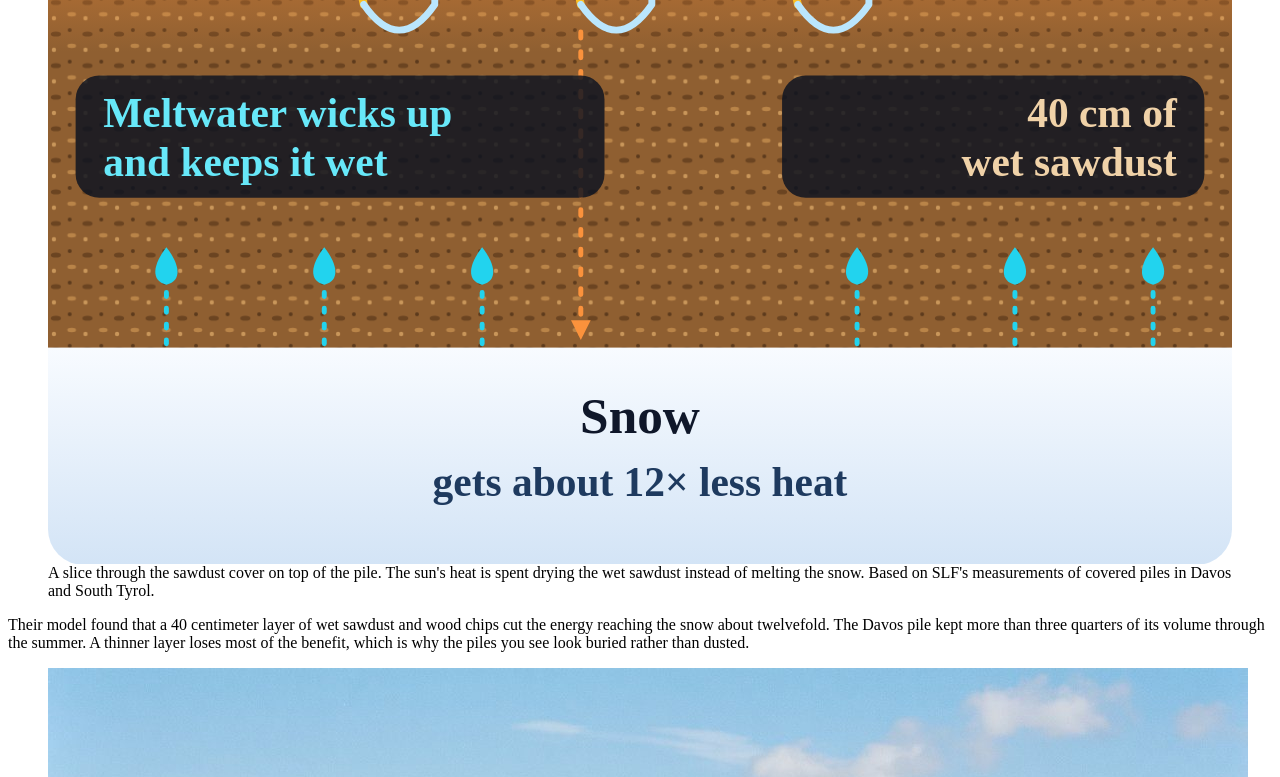
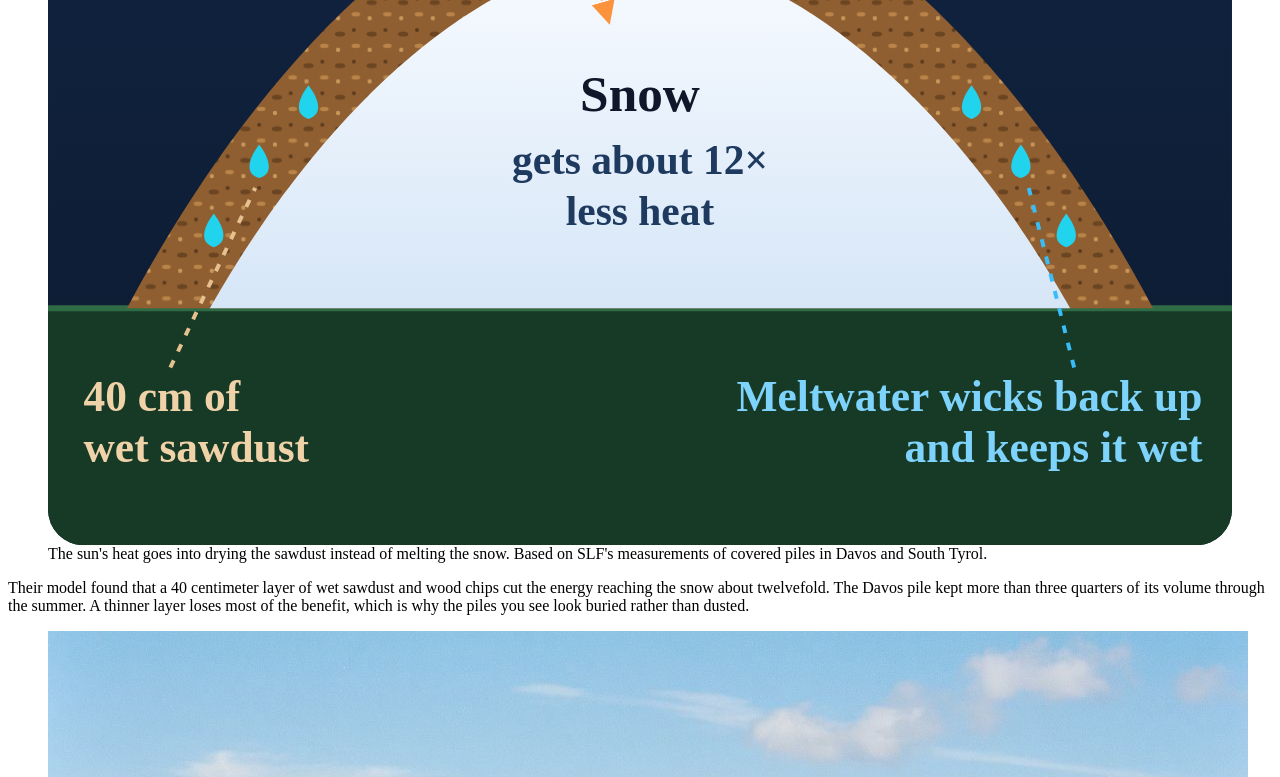
Before and after one commit to kevinm-creator/goski-website, a plain HTML site: page stories-src/snow-farming/body.html in a window 1280 px wide. Shown: the part 2382-3159 px from the top of the page. Drawn offline with Linux system fonts and the light colour scheme; files whose address does not match are found by name.

Commit message:
Sawdust diagram v6: back to the pile, with the evaporation arrows fixed
Kevin prefers the first (pile) version. Its arrows are fixed: each sun ray
now goes into the wet sawdust, turns around and comes back out as the
evaporation, so the steam visibly carries the heat away. The straight blue
arrows that looked like cold escaping through the sawdust are now plain water
drops, and a thin dashed arrow shows the little heat that reaches the snow.

Co-Authored-By: Claude Opus 5.5 <noreply@anthropic.com>

```diff
--- a/stories-src/snow-farming/body.html
+++ b/stories-src/snow-farming/body.html
@@ -17,47 +17,52 @@
 <p>Sawdust works partly like a blanket, but the clever part is that it stays wet. Researchers at the WSL Institute for Snow and Avalanche Research SLF in Davos measured covered piles in Davos and South Tyrol over a full summer. Most of the sun's energy never reached the snow. The damp sawdust and wood chips soaked it up, and as the moisture evaporated it carried that heat away into the air. Meltwater from the pile keeps wicking back up into the chips, so the cooling keeps going all summer.</p>
 
 <figure class="story-figure story-diagram">
-  <svg viewBox="0 0 600 530" role="img" aria-labelledby="sawdust-title sawdust-desc">
+  <svg viewBox="0 0 600 520" role="img" aria-labelledby="sawdust-title sawdust-desc">
     <title id="sawdust-title">How wet sawdust keeps a snow pile through summer</title>
-    <desc id="sawdust-desc">A slice through the 40 centimeter sawdust cover on a snow pile. The sun heats the top of the wet sawdust, and that heat leaves again with the water evaporating from it. Meltwater wicks back up from the snow and keeps the sawdust wet. The snow underneath gets about twelve times less heat.</desc>
+    <desc id="sawdust-desc">A snow pile under a 40 centimeter layer of wet sawdust. The sun heats the wet sawdust, and that heat goes back out into the air as the water evaporates. Only a little heat reaches the snow, about twelve times less. Meltwater wicks back up and keeps the sawdust wet.</desc>
     <defs>
-      <linearGradient id="sd-sky" x1="0" y1="0" x2="0" y2="1"><stop offset="0" stop-color="#13284a"/><stop offset="1" stop-color="#0d1c33"/></linearGradient>
-      <linearGradient id="sd-snow" x1="0" y1="0" x2="0" y2="1"><stop offset="0" stop-color="#f8fbff"/><stop offset="1" stop-color="#d3e4f6"/></linearGradient>
-      <linearGradient id="sd-warm" x1="0" y1="0" x2="0" y2="1"><stop offset="0" stop-color="#fb923c" stop-opacity=".55"/><stop offset="1" stop-color="#fb923c" stop-opacity="0"/></linearGradient>
+      <linearGradient id="sd-sky" x1="0" y1="0" x2="0" y2="1"><stop offset="0" stop-color="#13284a"/><stop offset="1" stop-color="#0c1a2e"/></linearGradient>
+      <linearGradient id="sd-snow" x1="0" y1="0" x2="0" y2="1"><stop offset="0" stop-color="#f8fbff"/><stop offset="1" stop-color="#d6e6f7"/></linearGradient>
       <pattern id="sd-chips" width="16" height="16" patternUnits="userSpaceOnUse"><rect width="16" height="16" fill="#8f5f31"/><ellipse cx="4" cy="5" rx="2.6" ry="1.3" fill="#6b4421"/><ellipse cx="12" cy="11" rx="2.2" ry="1.1" fill="#b98448"/><circle cx="11" cy="3" r="1" fill="#5c3a1c"/><circle cx="3" cy="13" r="1.1" fill="#c9965a"/></pattern>
+      <marker id="sd-sun-head" viewBox="0 0 10 10" refX="8" refY="5" markerWidth="5" markerHeight="5" orient="auto"><path d="M0 0L10 5L0 10z" fill="#fbbf24"/></marker>
+      <marker id="sd-blue-head" viewBox="0 0 10 10" refX="8" refY="5" markerWidth="4.5" markerHeight="4.5" orient="auto"><path d="M0 0L10 5L0 10z" fill="#38bdf8"/></marker>
       <marker id="sd-vap-head" viewBox="0 0 10 10" refX="8" refY="5" markerWidth="4.5" markerHeight="4.5" orient="auto"><path d="M0 0L10 5L0 10z" fill="#bae6fd"/></marker>
       <marker id="sd-heat-head" viewBox="0 0 10 10" refX="8" refY="5" markerWidth="4" markerHeight="4" orient="auto"><path d="M0 0L10 5L0 10z" fill="#fb923c"/></marker>
     </defs>
-    <path d="M18 0H582a18 18 0 0 1 18 18V200H0V18A18 18 0 0 1 18 0z" fill="url(#sd-sky)"/>
-    <rect y="200" width="600" height="220" fill="url(#sd-chips)"/>
-    <rect y="200" width="600" height="70" fill="url(#sd-warm)"/>
-    <path d="M0 420H600V512a18 18 0 0 1-18 18H18a18 18 0 0 1-18-18z" fill="url(#sd-snow)"/>
-    <!-- sun -->
-    <g stroke="#fbbf24" stroke-width="3.5" stroke-linecap="round"><path d="M58 18V8M58 108V98M16 58H6M110 58H100M28 28l-7-7M88 88l7 7M28 88l-7 7M88 28l7-7"/></g>
-    <circle cx="58" cy="58" r="26" fill="#fbbf24"/>
-    <text x="124" y="40" fill="#fde68a" font-size="22" font-weight="700">The sun heats the</text>
-    <text x="124" y="66" fill="#fde68a" font-size="22" font-weight="700">wet top layer</text>
-    <!-- heat comes in, turns around in the wet top layer, and leaves as vapor -->
-    <g stroke="#fbbf24" stroke-width="4" stroke-linecap="round" stroke-linejoin="round" fill="none"><path d="M95 100L150 200L160 246" /><path d="M205 100L260 200L270 246" /><path d="M315 100L370 200L380 246" /></g>
-    <g stroke="#bae6fd" stroke-width="3.5" stroke-linecap="round" stroke-linejoin="round" fill="none" marker-end="url(#sd-vap-head)"><path d="M160 246Q178 272 196 246L196 200c-11-12 11-24 0-36s11-24 0-36s11-22 0-30" /><path d="M270 246Q288 272 306 246L306 200c-11-12 11-24 0-36s11-24 0-36s11-22 0-30" /><path d="M380 246Q398 272 416 246L416 200c-11-12 11-24 0-36s11-24 0-36s11-22 0-30" /></g>
-    <text x="588" y="40" fill="#bae6fd" font-size="22" font-weight="700" text-anchor="end">…then goes back out</text>
-    <text x="588" y="66" fill="#bae6fd" font-size="22" font-weight="700" text-anchor="end">as water evaporates</text>
-    <!-- only a little keeps going down -->
-    <path d="M270 260V414" stroke="#fb923c" stroke-width="2.5" stroke-dasharray="3 7" stroke-linecap="round" marker-end="url(#sd-heat-head)"/>
-    <!-- meltwater wicking back up -->
-    <path d="M60 418V392" stroke="#22d3ee" stroke-width="2.5" stroke-dasharray="2 6" stroke-linecap="round"/><path d="M60 369C67 378 68 386 60 388C52 386 53 378 60 369Z" fill="#22d3ee"/><path d="M140 418V392" stroke="#22d3ee" stroke-width="2.5" stroke-dasharray="2 6" stroke-linecap="round"/><path d="M140 369C147 378 148 386 140 388C132 386 133 378 140 369Z" fill="#22d3ee"/><path d="M220 418V392" stroke="#22d3ee" stroke-width="2.5" stroke-dasharray="2 6" stroke-linecap="round"/><path d="M220 369C227 378 228 386 220 388C212 386 213 378 220 369Z" fill="#22d3ee"/><path d="M410 418V392" stroke="#22d3ee" stroke-width="2.5" stroke-dasharray="2 6" stroke-linecap="round"/><path d="M410 369C417 378 418 386 410 388C402 386 403 378 410 369Z" fill="#22d3ee"/><path d="M490 418V392" stroke="#22d3ee" stroke-width="2.5" stroke-dasharray="2 6" stroke-linecap="round"/><path d="M490 369C497 378 498 386 490 388C482 386 483 378 490 369Z" fill="#22d3ee"/><path d="M560 418V392" stroke="#22d3ee" stroke-width="2.5" stroke-dasharray="2 6" stroke-linecap="round"/><path d="M560 369C567 378 568 386 560 388C552 386 553 378 560 369Z" fill="#22d3ee"/>
-    <g font-size="21" font-weight="700">
-      <rect x="14" y="282" width="268" height="62" rx="12" fill="#0a1220" fill-opacity=".82"/>
-      <text x="28" y="308" fill="#67e8f9">Meltwater wicks up</text>
-      <text x="28" y="333" fill="#67e8f9">and keeps it wet</text>
-      <rect x="372" y="282" width="214" height="62" rx="12" fill="#0a1220" fill-opacity=".82"/>
-      <text x="572" y="308" fill="#f0d2a8" text-anchor="end">40 cm of</text>
-      <text x="572" y="333" fill="#f0d2a8" text-anchor="end">wet sawdust</text>
+    <rect width="600" height="520" rx="18" fill="url(#sd-sky)"/>
+    <path d="M0 400H600V502a18 18 0 0 1-18 18H18a18 18 0 0 1-18-18z" fill="#173a26"/>
+    <path d="M0 400H600" stroke="#2f6b45" stroke-width="3"/>
+    <!-- the pile: sawdust layer over the snow -->
+    <path d="M40 400C120 250 220 175 300 172C380 175 480 250 560 400Z" fill="url(#sd-chips)"/>
+    <path d="M82 400C150 280 235 222 300 220C365 222 450 280 518 400Z" fill="url(#sd-snow)"/>
+    <!-- sun and its heat -->
+    <g stroke="#fbbf24" stroke-width="3.5" stroke-linecap="round">
+      <path d="M70 26V16M70 120V110M28 68H18M122 68H112M40 38l-7-7M100 98l7 7M40 98l-7 7M100 38l7-7"/>
     </g>
-    <text x="300" y="463" fill="#0f172a" font-size="26" font-weight="800" text-anchor="middle">Snow</text>
-    <text x="300" y="495" fill="#1e3a5f" font-size="21" font-weight="700" text-anchor="middle">gets about 12× less heat</text>
+    <circle cx="70" cy="68" r="27" fill="#fbbf24"/>
+    <g stroke="#fbbf24" stroke-width="4" stroke-linecap="round" stroke-linejoin="round" fill="none"><path d="M121 98L175 226L183 236"/><path d="M214 98L250 182L255 196"/><path d="M292 98L325 175L322 189"/></g>
+    <text x="134" y="58" fill="#fde68a" font-size="22" font-weight="700">Sun heats the</text>
+    <text x="134" y="84" fill="#fde68a" font-size="22" font-weight="700">wet sawdust</text>
+    <!-- evaporation -->
+    <g stroke="#bae6fd" stroke-width="3.5" stroke-linecap="round" stroke-linejoin="round" fill="none" marker-end="url(#sd-vap-head)"><path d="M183 236Q205 232 217 212L210 202c-9 -12.3 9 -24.6 0 -36.9s9 -24.6 0 -36.9"/><path d="M255 196Q269 202 278 189L275 175c-9 -7.8 9 -15.7 0 -23.5s9 -15.7 0 -23.5"/><path d="M322 189Q330 202 343 195L347 182c-9 -8.9 9 -17.8 0 -26.8s9 -17.8 0 -26.8"/></g>
+    <text x="585" y="58" fill="#bae6fd" font-size="22" font-weight="700" text-anchor="end">Water evaporates and</text>
+    <text x="585" y="84" fill="#bae6fd" font-size="22" font-weight="700" text-anchor="end">carries the heat away</text>
+    <!-- meltwater wicking back up into the chips -->
+    <g fill="#22d3ee"><path d="M84 352C90 360 91 367 84 369C77 367 78 360 84 352Z"/><path d="M107 317C113 325 114 332 107 334C100 332 101 325 107 317Z"/><path d="M132 287C138 295 139 302 132 304C125 302 126 295 132 287Z"/><path d="M468 287C474 295 475 302 468 304C461 302 462 295 468 287Z"/><path d="M493 317C499 325 500 332 493 334C486 332 487 325 493 317Z"/><path d="M516 352C522 360 523 367 516 369C509 367 510 360 516 352Z"/></g>
+    <path d="M520 430L497 339" stroke="#38bdf8" stroke-width="2" stroke-dasharray="4 5"/>
+    <text x="585" y="452" fill="#7dd3fc" font-size="22" font-weight="700" text-anchor="end">Meltwater wicks back up</text>
+    <text x="585" y="478" fill="#7dd3fc" font-size="22" font-weight="700" text-anchor="end">and keeps it wet</text>
+    <!-- the layer -->
+    <path d="M62 430L105 339" stroke="#e7c08f" stroke-width="2" stroke-dasharray="4 5"/>
+    <text x="18" y="452" fill="#f0d2a8" font-size="22" font-weight="700">40 cm of</text>
+    <text x="18" y="478" fill="#f0d2a8" font-size="22" font-weight="700">wet sawdust</text>
+    <!-- only a trickle of heat gets through -->
+    <path d="M270 205L284 254" stroke="#fb923c" stroke-width="3" stroke-dasharray="3 6" stroke-linecap="round" marker-end="url(#sd-heat-head)"/>
+    <text x="300" y="300" fill="#0f172a" font-size="26" font-weight="800" text-anchor="middle">Snow</text>
+    <text x="300" y="332" fill="#1e3a5f" font-size="21" font-weight="700" text-anchor="middle">gets about 12×</text>
+    <text x="300" y="358" fill="#1e3a5f" font-size="21" font-weight="700" text-anchor="middle">less heat</text>
   </svg>
-  <figcaption>A slice through the sawdust cover on top of the pile. The sun's heat is spent drying the wet sawdust instead of melting the snow. Based on SLF's measurements of covered piles in Davos and South Tyrol.</figcaption>
+  <figcaption>The sun's heat goes into drying the sawdust instead of melting the snow. Based on SLF's measurements of covered piles in Davos and South Tyrol.</figcaption>
 </figure>
 <p>Their model found that a 40 centimeter layer of wet sawdust and wood chips cut the energy reaching the snow about twelvefold. The Davos pile kept more than three quarters of its volume through the summer. A thinner layer loses most of the benefit, which is why the piles you see look buried rather than dusted.</p>
 
```
Also changed, not shown: stories/snow-farming/index.html (+38 -33 lines).
